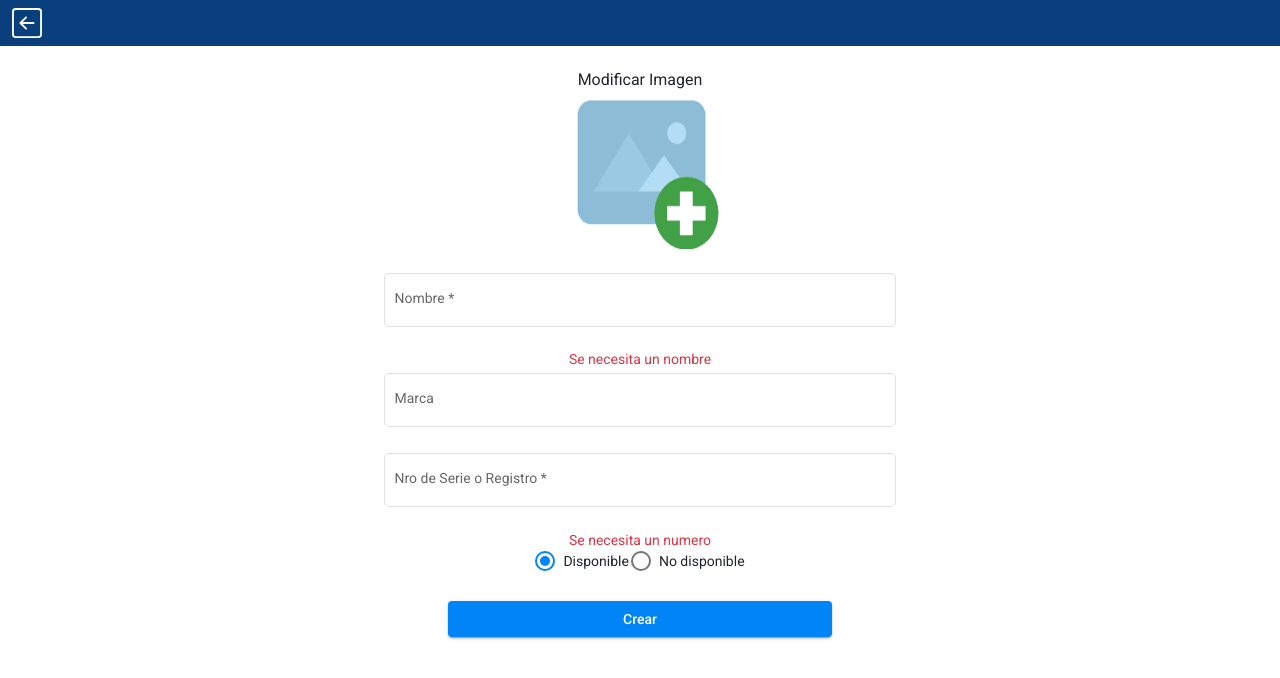
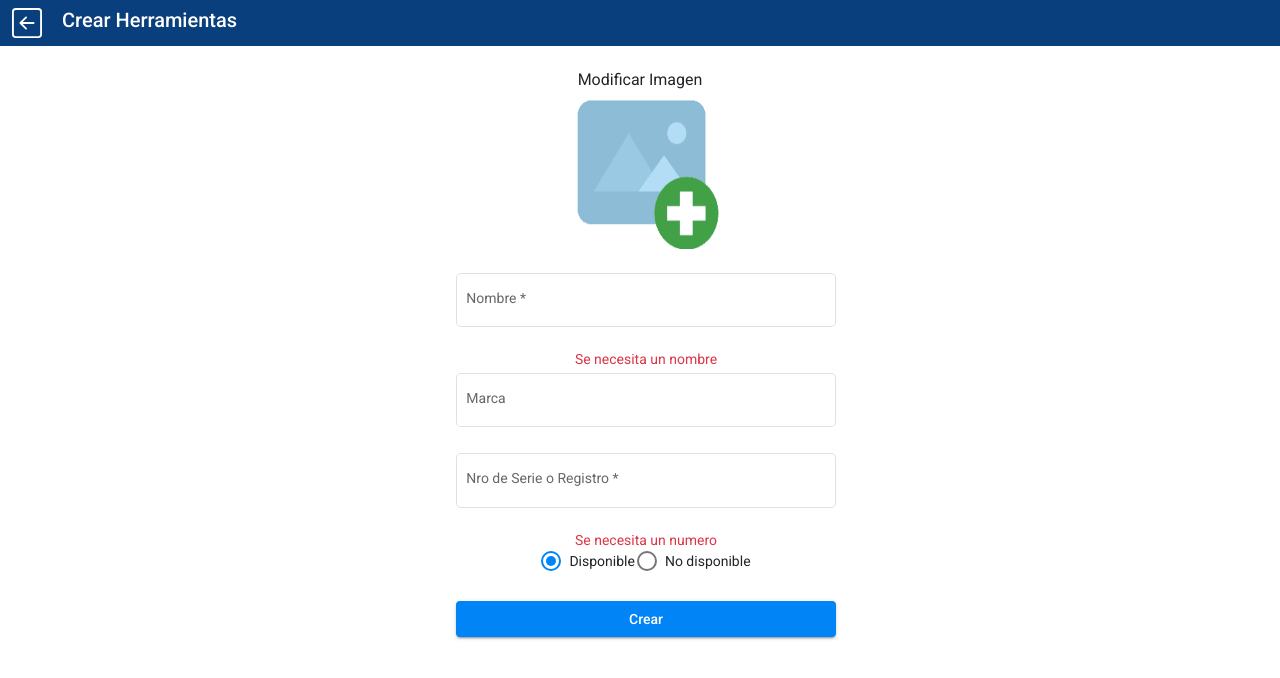
Before and after one commit to CFL404Sistemas/SGCFL, an Angular app: page /crear-herramienta in a window 1280 px wide. Shown: the top 678 px of the page. Built offline with nearby package versions, Linux system fonts and the light colour scheme.

Commit message:
version final

```diff
--- a/src/app/pages/crearherramienta/crearherramienta.component.html
+++ b/src/app/pages/crearherramienta/crearherramienta.component.html
@@ -1,5 +1,6 @@
-<div class="conteiner-fluid text-center">
-  <app-navbar></app-navbar>
+<app-navbar></app-navbar>
+<div class="container-fluid text-center">
+
   <div clas="row">
     <div class="col-md-12">
       <h3>Modificar Imagen</h3>
@@ -19,9 +20,9 @@
   </div>
 </div>
 <br>
-<div class="conteiner-fluid text-center">
+<div class="container-fluid text-center form">
   <div clas="row">
-    <div class="col-md-12"></div>
+    <!-- <div class="col-md-12"></div> -->
     <form class="user-login"[formGroup]="loginForm"(ngSubmit)="onLogin()">
         <div class="row">
           <div class="col-md-12 text-center">
@@ -55,7 +56,7 @@
   </div>
 </div>
 
-<div class="conteiner-fluid">
+<div class="container-fluid">
   <div class="row">
     <div class="col-md-12 text-center">
         <mat-radio-group [(ngModel)]="esNoDisponible">
--- a/src/app/pages/crearherramienta/crearherramienta.component.scss
+++ b/src/app/pages/crearherramienta/crearherramienta.component.scss
@@ -1,7 +1,9 @@
 @import "../../../styles.scss";
-
-
 .icono-de-herramientas{
+  .contenedor{
+    max-width: 100vw;
+    overflow-x:hidden;
+  }
 width: 175px;
 height: 175px;
 box-shadow: black 150px;
@@ -13,7 +15,7 @@ box-shadow: black 150px;
   margin-left: 2px;
 }
 .bord{
-  width: 40%;
+  width: 30%;
 }
 
 .mat-form-field-appearance-outline .mat-focused  .mat-form-field-outline-thick {
@@ -39,7 +41,7 @@ color: $ligthBlue;
   margin-top: 30px;
   width: 30%;
   background-color: $ligthBlue;
-  margin-bottom: 10px;
+  margin-bottom: 20px;
 }
 .button-wrapper {
     position: relative;
@@ -96,3 +98,13 @@ h3
   margin-top: 20px;
   margin-bottom: -20px;
 }
+
+.form{
+
+  width: 100%;
+
+}
+.col-md-12{
+  padding-right: 0%;
+  width: 100%;
+}
--- a/src/app/pages/navbar/navbar.component.html
+++ b/src/app/pages/navbar/navbar.component.html
@@ -1,5 +1,5 @@
 <nav class="navbar ">
-  <div class="container-fluid">
+  <div class="container-fluid contenedor">
     <div class="row">
       <div class="col-md-12" *ngIf="this.router.url =='/home-admin'">
         <img class="icono" src="../../../assets/iconadmin.png">
@@ -16,7 +16,7 @@
         <span class="mititulo h5" *ngIf="this.router.url =='/obtener-inventario'">Inventario</span>
         <span class="mititulo h5" *ngIf="this.router.url =='/obtener-historial'">Historial</span>
         <span class="mititulo h5" *ngIf="this.router.url =='/obtener-usuario'">Usuario</span>
-        <span class="mititulo h5" *ngIf="this.router.url =='/crear-herramientas'">Crear Herramientas</span>
+        <span class="mititulo h5" *ngIf="this.router.url =='/crear-herramienta'">Crear Herramientas</span>
 
       </div>
     </div>
--- a/src/app/pages/navbar/navbar.component.scss
+++ b/src/app/pages/navbar/navbar.component.scss
@@ -6,6 +6,7 @@ height:84px ;
 
 .navbar {
 background-color: #093F7C;
+width: 100%;
 }
 .mititulo { color:white;
   margin-left: 20px;
--- a/src/styles.scss
+++ b/src/styles.scss
@@ -15,3 +15,8 @@ $darkGray: #333333;
   .mat-radio-button.mat-accent.mat-radio-checked .mat-radio-outer-circle {
     border-color:  $ligthBlue  !important;
 }
+
+input{
+
+  border: 2px solid transparent;
+}
```
